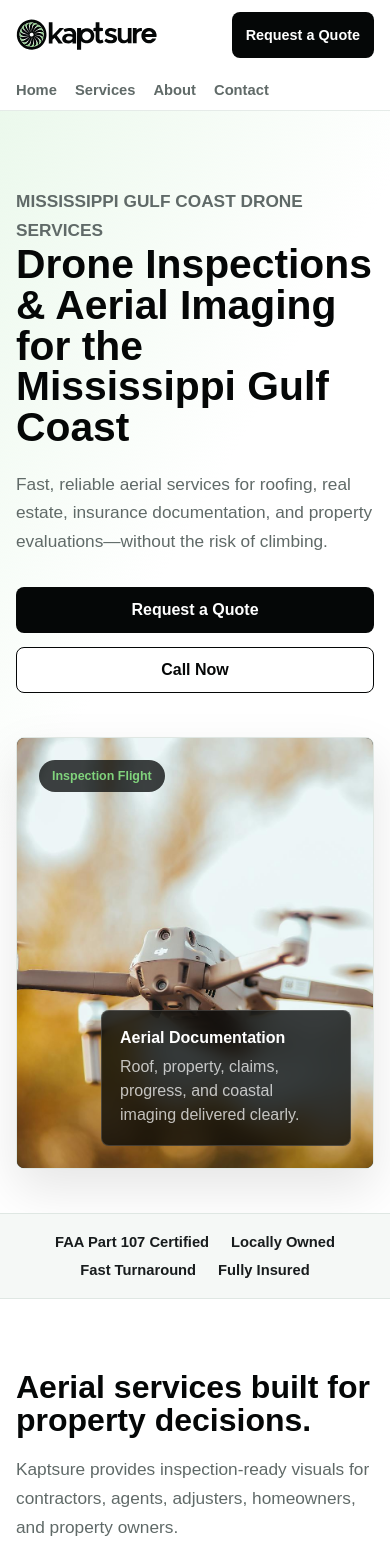
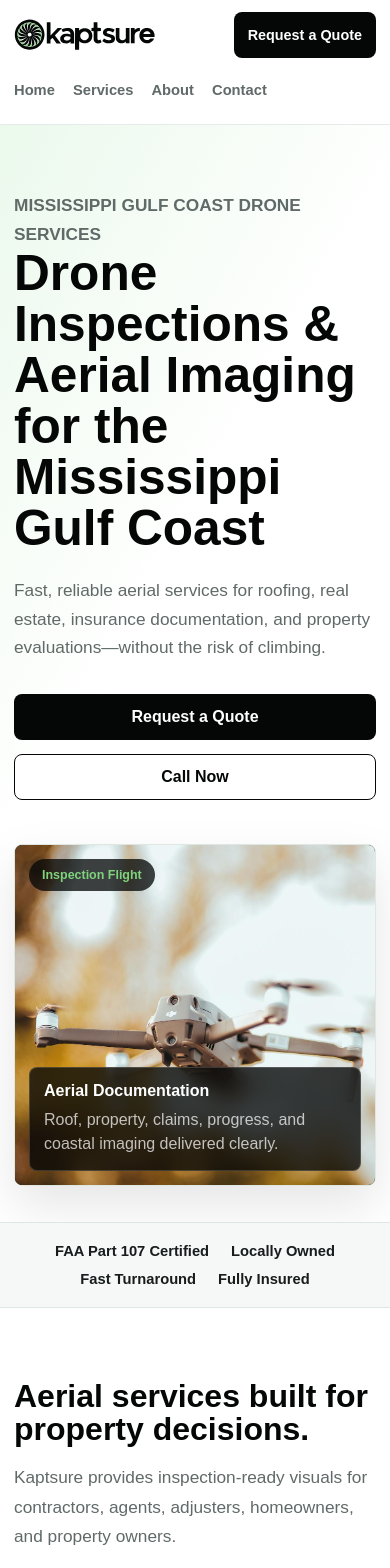
Before and after one commit to jacobcurbow/kaptsure-website, a Next.js app: page / in a window 390 px wide. Shown: the top 1568 px of the page. Built offline with nearby package versions, Linux system fonts and the light colour scheme.

Commit message:
Fix mobile Safari contact layout

```diff
--- a/app/contact/page.tsx
+++ b/app/contact/page.tsx
@@ -1,7 +1,7 @@
 import type { Metadata } from "next";
 import Image from "next/image";
 import { ContactForm } from "@/components/ContactForm";
-import { emailAddress, phoneDisplay, phoneHref } from "@/lib/contact";
+import { emailAddress, emailHref, phoneDisplay, phoneHref } from "@/lib/contact";
 
 export const metadata: Metadata = {
   title: "Contact & Request a Quote",
@@ -40,7 +40,7 @@ export default function ContactPage() {
             </p>
             <div className="contact-links" aria-label="Direct contact options">
               <a href={phoneHref}>{phoneDisplay}</a>
-              <span>{emailAddress}</span>
+              <a href={emailHref}>{emailAddress}</a>
             </div>
           </div>
           <ContactForm />
--- a/app/globals.css
+++ b/app/globals.css
@@ -17,10 +17,14 @@
 }
 
 html {
+  overflow-x: hidden;
   scroll-behavior: smooth;
+  -webkit-text-size-adjust: 100%;
+  text-size-adjust: 100%;
 }
 
 body {
+  overflow-x: hidden;
   margin: 0;
   color: var(--charcoal);
   background: var(--white);
@@ -37,6 +41,7 @@ a {
 
 img {
   display: block;
+  height: auto;
   max-width: 100%;
 }
 
@@ -45,6 +50,7 @@ input,
 select,
 textarea {
   font: inherit;
+  font-size: 16px;
 }
 
 .container {
@@ -58,6 +64,7 @@ textarea {
   z-index: 10;
   border-bottom: 1px solid rgba(223, 231, 227, 0.8);
   background: rgba(255, 255, 255, 0.94);
+  -webkit-backdrop-filter: blur(16px);
   backdrop-filter: blur(16px);
 }
 
@@ -83,9 +90,23 @@ textarea {
   align-items: center;
   gap: 18px;
   overflow-x: auto;
+  overscroll-behavior-inline: contain;
+  -webkit-overflow-scrolling: touch;
   color: var(--muted);
   font-size: 0.92rem;
   font-weight: 700;
+  scrollbar-width: none;
+}
+
+.nav::-webkit-scrollbar {
+  display: none;
+}
+
+.nav a {
+  display: inline-flex;
+  min-height: 44px;
+  flex: 0 0 auto;
+  align-items: center;
 }
 
 .nav a:hover {
@@ -101,6 +122,7 @@ textarea {
 .button {
   display: inline-flex;
   min-height: 46px;
+  max-width: 100%;
   align-items: center;
   justify-content: center;
   border: 1px solid transparent;
@@ -108,6 +130,7 @@ textarea {
   padding: 0 18px;
   font-weight: 800;
   line-height: 1;
+  text-align: center;
   transition:
     background 180ms ease,
     border-color 180ms ease,
@@ -173,6 +196,7 @@ textarea {
   color: var(--black);
   font-size: clamp(2.55rem, 6.2vw, 4.7rem);
   line-height: 1;
+  overflow-wrap: break-word;
 }
 
 .page-hero h1 {
@@ -180,6 +204,7 @@ textarea {
   color: var(--black);
   font-size: clamp(2.35rem, 6vw, 4.7rem);
   line-height: 1;
+  overflow-wrap: break-word;
 }
 
 .hero p,
@@ -199,6 +224,7 @@ textarea {
 }
 
 .hero-visual {
+  max-width: 100%;
   border: 1px solid var(--line);
   border-radius: var(--radius);
   box-shadow: var(--shadow);
@@ -208,6 +234,7 @@ textarea {
 
 .hero-photo {
   position: relative;
+  width: 100%;
   min-height: 430px;
   overflow: hidden;
   background: var(--black);
@@ -586,15 +613,14 @@ textarea {
 }
 
 .contact-links a {
+  display: inline-flex;
+  min-height: 44px;
+  align-items: center;
   color: var(--black);
   text-decoration: underline;
   text-decoration-color: var(--green);
   text-decoration-thickness: 3px;
   text-underline-offset: 5px;
-}
-
-.contact-links span {
-  color: var(--black);
 }
 
 .contact-card-image {
@@ -637,12 +663,15 @@ textarea {
 .field input,
 .field select,
 .field textarea {
+  min-height: 48px;
   width: 100%;
   border: 1px solid #cfd9d4;
   border-radius: var(--radius);
   padding: 13px 14px;
   color: var(--black);
   background: var(--white);
+  -webkit-appearance: none;
+  appearance: none;
 }
 
 .field textarea {
@@ -708,8 +737,10 @@ textarea {
   line-height: 1.7;
 }
 
-.footer-contact a,
-.footer-contact span {
+.footer-contact a {
+  display: inline-flex;
+  min-height: 44px;
+  align-items: center;
   color: rgba(255, 255, 255, 0.86);
 }
 
@@ -784,16 +815,48 @@ textarea {
 }
 
 @media (max-width: 520px) {
+  .container {
+    width: min(100% - 28px, 1120px);
+  }
+
   .brand-logo {
     width: 142px;
   }
 
   .header-inner {
     min-height: 68px;
+    gap: 10px 16px;
   }
 
   .hero {
-    padding-top: 54px;
+    padding: 44px 0 36px;
+  }
+
+  .hero h1,
+  .page-hero h1 {
+    font-size: clamp(2.2rem, 13vw, 3.1rem);
+    line-height: 1.03;
+  }
+
+  .hero-photo {
+    min-height: 340px;
+  }
+
+  .page-hero-image,
+  .why-image {
+    min-height: 280px;
+  }
+
+  .photo-badge {
+    left: 14px;
+    top: 14px;
+  }
+
+  .photo-card {
+    right: 14px;
+    bottom: 14px;
+    width: calc(100% - 28px);
+    padding: 14px;
   }
 
   .button {
--- a/components/Footer.tsx
+++ b/components/Footer.tsx
@@ -1,6 +1,6 @@
 import Image from "next/image";
 import Link from "next/link";
-import { emailAddress, phoneDisplay, phoneHref } from "@/lib/contact";
+import { emailAddress, emailHref, phoneDisplay, phoneHref } from "@/lib/contact";
 
 export function Footer() {
   return (
@@ -20,7 +20,7 @@ export function Footer() {
           </p>
           <div className="footer-contact" aria-label="Kaptsure contact information">
             <a href={phoneHref}>{phoneDisplay}</a>
-            <span>{emailAddress}</span>
+            <a href={emailHref}>{emailAddress}</a>
           </div>
         </div>
         <nav className="footer-nav" aria-label="Footer navigation">
--- a/contact.html
+++ b/contact.html
@@ -48,7 +48,7 @@
             </p>
             <div class="contact-links" aria-label="Direct contact options">
               <a href="tel:+17192057777">719-205-7777</a>
-              <span>jacob@kaptsure.com</span>
+              <a href="mailto:jacob@kaptsure.com">jacob@kaptsure.com</a>
             </div>
           </div>
           <form class="quote-form" id="quote-form">
--- a/index.html
+++ b/index.html
@@ -210,7 +210,7 @@
           </p>
           <div class="footer-contact" aria-label="Kaptsure contact information">
             <a href="tel:+17192057777">719-205-7777</a>
-            <span>jacob@kaptsure.com</span>
+            <a href="mailto:jacob@kaptsure.com">jacob@kaptsure.com</a>
           </div>
         </div>
         <nav class="footer-nav" aria-label="Footer navigation">
--- a/lib/contact.ts
+++ b/lib/contact.ts
@@ -1,3 +1,4 @@
 export const phoneDisplay = "719-205-7777";
 export const phoneHref = "tel:+17192057777";
 export const emailAddress = "jacob@kaptsure.com";
+export const emailHref = "mailto:jacob@kaptsure.com";
--- a/package.json
+++ b/package.json
@@ -4,9 +4,9 @@
   "private": true,
   "scripts": {
     "dev": "next dev",
-    "build": "next build",
+    "build": "next build --webpack",
     "start": "next start",
-    "lint": "next lint"
+    "lint": "eslint ."
   },
   "dependencies": {
     "next": "^16.2.5",
```
Also changed, not shown: eslint.config.mjs (added, +10 -0 lines).
